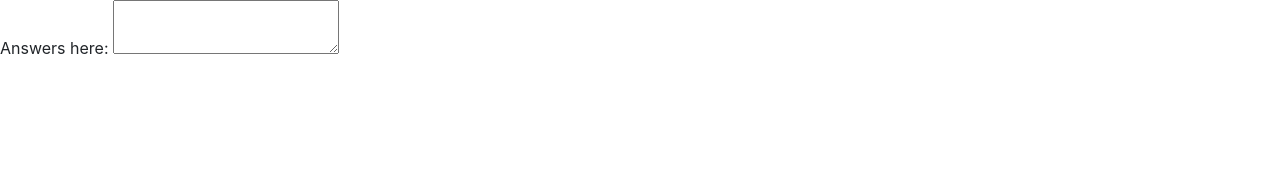
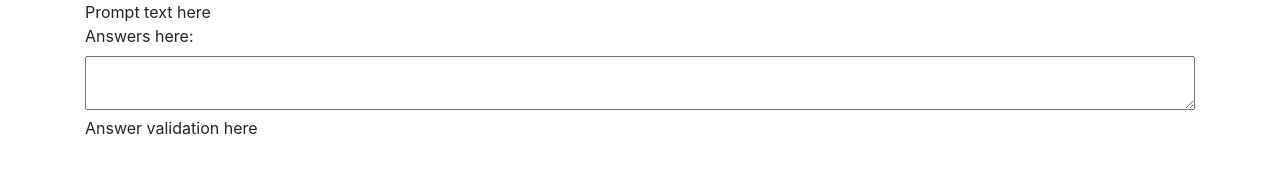
Before and after one commit to YouGoJoe/js-syntax-drills, a plain HTML site: page index.html in a window 1280 px wide. Drawn offline with nearby package versions, Linux system fonts and the light colour scheme.

Commit message:
adds HTML skeleton

```diff
--- a/index.html
+++ b/index.html
@@ -12,11 +12,36 @@
     <title>JS Syntax Practice App</title>
   </head>
   <body>
-    <div>
-      <form id="practice-form">
-        <label for="syntax-check">Answers here:</label>
-        <textarea name="syntax-check" id="syntax-check"> </textarea>
-      </form>
+    <div class="container">
+
+      <!-- Area to put prompt text -->
+      <div class="row">
+        <div class="col" id="prompt-text">
+          Prompt text here
+        </div>
+      </div>
+
+      <!-- User input area -->
+      <div class="row">
+        <div class="col">
+          <form id="practice-form">
+            <label for="syntax-check">Answers here:</label>
+            <textarea
+              name="syntax-check"
+              id="syntax-check"
+              style="width: 100%;"
+            >
+            </textarea>
+          </form>
+        </div>
+      </div>
+
+      <!-- Area to put validation -->
+      <div class="row">
+        <div class="col">
+          Answer validation here
+        </div>
+      </div>
     </div>
     <script src="./variables.js"></script>
   </body>
```
